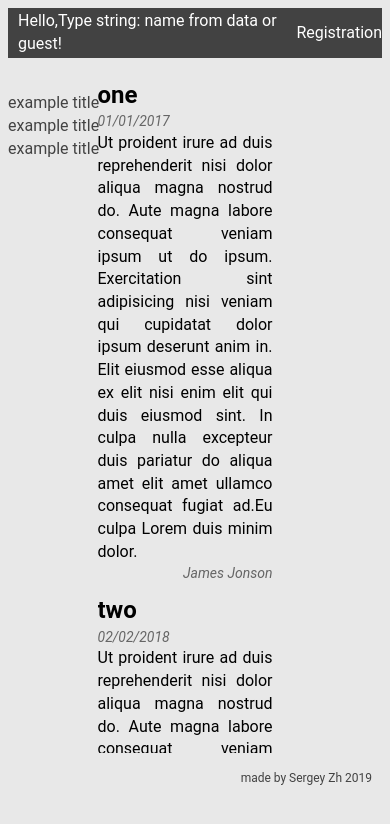
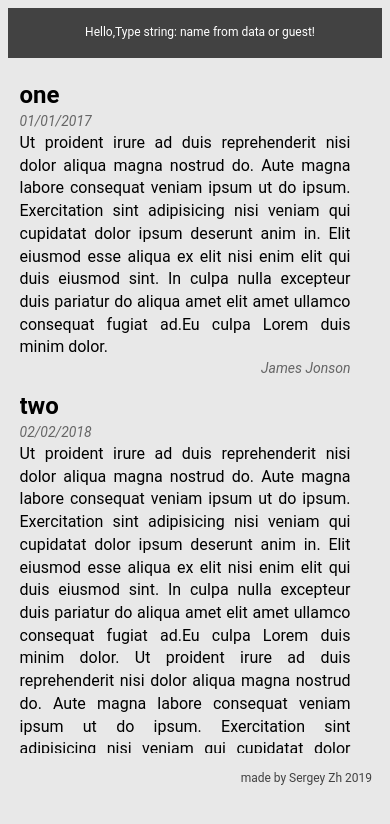
Before and after one commit to Horrorerror92/public-notes-client-part, a React app: page / in a window 390 px wide. Shown: the top 824 px of the page. Built offline with nearby package versions, Linux system fonts and the light colour scheme.

Commit message:
adaptive Layout

```diff
--- a/src/components/App.js
+++ b/src/components/App.js
@@ -17,7 +17,7 @@ class App extends Component {
         <div className={wrapper}>
           {/* TODO name from data */}
           <Header name="Type string: name from data or guest" />
-          <ArticleNav title="example title" />
+          <ArticleNav title="example title sdsadasdasdasdasd" />
           <Main />
           <Footer />
         </div>
--- a/src/components/ArticleNav/ArticleNav.scss
+++ b/src/components/ArticleNav/ArticleNav.scss
@@ -18,4 +18,10 @@ $almost-black : #2E2E2E;
       color: $almost-black;
     }
   }
+
+  @media screen and (max-width: 1200px) {
+
+    display: none;
+
+  }
 }
--- a/src/components/Header/Header.scss
+++ b/src/components/Header/Header.scss
@@ -17,4 +17,8 @@ $dark-gray: #424242;
   &_position {
     margin-left: 10px;
   }
+
+  @media screen and (max-width: 768px) {
+    font-size: 12px;
+  }
 }
--- a/src/components/Main/Main.scss
+++ b/src/components/Main/Main.scss
@@ -6,7 +6,7 @@
   height: 80vh;
   overflow: hidden;
 
-  &__overflow{
+    &__overflow{
     overflow: auto;
 
     &::-webkit-scrollbar {
@@ -18,6 +18,11 @@
       border-radius: 4px;
     }
   }
+
+  @media screen and (max-width: 1200px) {
+    width: 90vw;
+  }
+
 }
 
 .main_position {
--- a/src/styles/button.scss
+++ b/src/styles/button.scss
@@ -8,7 +8,13 @@ $almost-black : #2E2E2E;
 
 .button__header{
   height: 100%;
+
   &:hover{
     background-color: $almost-black;
   }
+
+  @media screen and (max-width: 768px) {
+    display: none;
+  }
+
 }
--- a/webpack.config.js
+++ b/webpack.config.js
@@ -26,7 +26,9 @@ module.exports = {
   },
   plugins: [
     new HtmlWebpackPlugin({
-      template: "./src/index.html"
+      template: "./src/index.html",
+      favicon: "./src/images/logo.ico"
     })
+
   ]
 };
```
Also changed, not shown: 1 other file (tests, documents, lock files or other folders).
